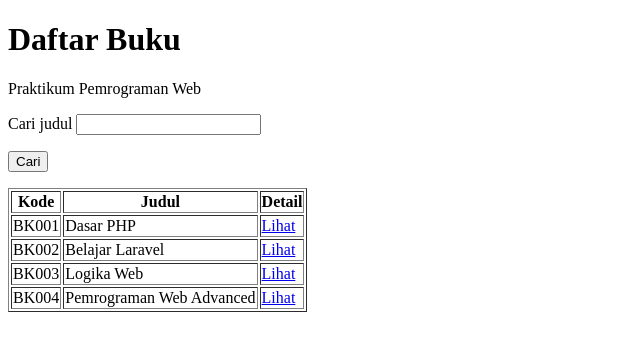
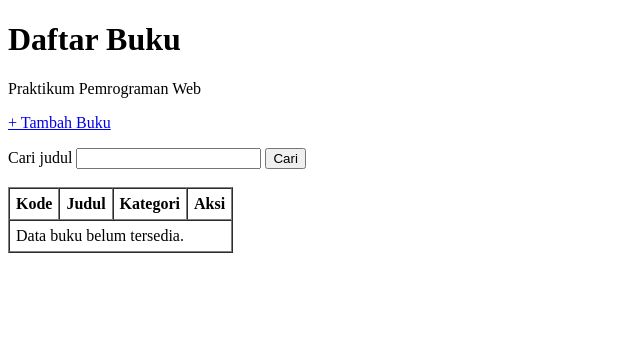
Before and after one commit to allj16/pemrograman_web_2401020007, a Laravel app: page /buku in a window 1280 px wide. Shown: the top 351 px of the page, without its empty margins (0-640 px from the left). Run offline with Laravel 12, Linux system fonts and the light colour scheme; data that the repository does not hold is empty.

Commit message:
Selesaikan Modul 10: Migration, Seeder, Eloquent, dan CRUD Buku

```diff
--- a/app/Http/Controllers/BukuController.php
+++ b/app/Http/Controllers/BukuController.php
@@ -3,6 +3,8 @@
 namespace App\Http\Controllers;
 
 use App\Models\Buku;
+use App\Models\Kategori;
+use Illuminate\Http\RedirectResponse;
 use Illuminate\Http\Request;
 use Illuminate\View\View;
 
@@ -11,21 +13,69 @@ class BukuController extends Controller
     public function index(Request $request): View
     {
         $cari = trim((string) $request->query('cari', ''));
-        $buku = array_values(array_filter(Buku::contoh(),
-            fn ($item) => $cari === '' || stripos($item['judul'], $cari) !== false
-        ));
+
+        $buku = Buku::with('kategori')
+            ->when($cari !== '', function ($query) use ($cari) {
+                $query->where('judul', 'like', "%{$cari}%");
+            })
+            ->get();
 
         return view('buku.index', compact('buku', 'cari'));
     }
 
-    public function show(string $kode): View
+    public function create(): View
     {
-        foreach (Buku::contoh() as $item) {
-            if ($item['kode'] === $kode) {
-                return view('buku.show', ['buku' => $item]);
-            }
-        }
+        $kategori = Kategori::orderBy('nama')->get();
 
-        abort(404);
+        return view('buku.form', [
+            'buku' => null,
+            'kategori' => $kategori,
+        ]);
+    }
+
+    public function store(Request $request): RedirectResponse
+    {
+        $validated = $request->validate([
+            'kode' => 'required|string|max:20|unique:bukus,kode',
+            'judul' => 'required|string|max:255',
+            'kategori_id' => 'required|exists:kategoris,id',
+        ]);
+
+        Buku::create($validated);
+
+        return redirect()->route('buku.index')->with('sukses', 'Buku berhasil ditambahkan.');
+    }
+
+    public function show(Buku $buku): View
+    {
+        $buku->load('kategori');
+
+        return view('buku.show', compact('buku'));
+    }
+
+    public function edit(Buku $buku): View
+    {
+        $kategori = Kategori::orderBy('nama')->get();
+
+        return view('buku.form', compact('buku', 'kategori'));
+    }
+
+    public function update(Request $request, Buku $buku): RedirectResponse
+    {
+        $validated = $request->validate([
+            'judul' => 'required|string|max:255',
+            'kategori_id' => 'required|exists:kategoris,id',
+        ]);
+
+        $buku->update($validated);
+
+        return redirect()->route('buku.index')->with('sukses', 'Perubahan buku tersimpan.');
+    }
+
+    public function destroy(Buku $buku): RedirectResponse
+    {
+        $buku->delete();
+
+        return redirect()->route('buku.index')->with('sukses', 'Buku berhasil dihapus.');
     }
 }
--- a/app/Models/Buku.php
+++ b/app/Models/Buku.php
@@ -3,16 +3,18 @@
 namespace App\Models;
 
 use Illuminate\Database\Eloquent\Model;
+use Illuminate\Database\Eloquent\Relations\BelongsTo;
 
 class Buku extends Model
 {
-    public static function contoh(): array
+    protected $primaryKey = 'kode';
+    public $incrementing = false;
+    protected $keyType = 'string';
+
+    protected $fillable = ['kode', 'judul', 'kategori_id'];
+
+    public function kategori(): BelongsTo
     {
-        return [
-            ['kode' => 'BK001', 'judul' => 'Dasar PHP'],
-            ['kode' => 'BK002', 'judul' => 'Belajar Laravel'],
-            ['kode' => 'BK003', 'judul' => 'Logika Web'],
-            ['kode' => 'BK004', 'judul' => 'Pemrograman Web Advanced'], // Ditambahkan sesuai Tugas 1
-        ];
+        return $this->belongsTo(Kategori::class);
     }
 }
--- a/resources/views/buku/index.blade.php
+++ b/resources/views/buku/index.blade.php
@@ -8,28 +8,49 @@
     <h1>Daftar Buku</h1>
     <p>Praktikum Pemrograman Web</p>
 
-    <form method="GET" action="{{ url('/buku') }}">
-        <p>Cari judul <input name="cari" value="{{ $cari }}"></p>
-        <p><button type="submit">Cari</button></p>
+    @if (session('sukses'))
+        <p><strong>{{ session('sukses') }}</strong></p>
+    @endif
+
+    <p><a href="{{ route('buku.create') }}">+ Tambah Buku</a></p>
+
+    <form method="GET" action="{{ route('buku.index') }}">
+        <label>Cari judul <input type="text" name="cari" value="{{ $cari }}"></label>
+        <button type="submit">Cari</button>
     </form>
+    <br>
 
-    <table border="1">
-        <tr>
-            <th>Kode</th>
-            <th>Judul</th>
-            <th>Detail</th>
-        </tr>
-        @foreach ($buku as $item)
+    <table border="1" cellpadding="6" cellspacing="0">
+        <thead>
             <tr>
-                <td>{{ $item['kode'] }}</td>
-                <td>{{ $item['judul'] }}</td>
-                <td><a href="{{ url('/buku/'.$item['kode']) }}">Lihat</a></td>
+                <th>Kode</th>
+                <th>Judul</th>
+                <th>Kategori</th>
+                <th>Aksi</th>
             </tr>
-        @endforeach
+        </thead>
+        <tbody>
+            @forelse ($buku as $item)
+                <tr>
+                    <td>{{ $item->kode }}</td>
+                    <td>{{ $item->judul }}</td>
+                    <td>{{ $item->kategori->nama ?? '-' }}</td>
+                    <td>
+                        <a href="{{ route('buku.show', $item) }}">Lihat</a> |
+                        <a href="{{ route('buku.edit', $item) }}">Edit</a> |
+                        <form action="{{ route('buku.destroy', $item) }}" method="POST" style="display:inline;">
+                            @csrf
+                            @method('DELETE')
+                            <button type="submit" onclick="return confirm('Yakin hapus buku ini?')">Hapus</button>
+                        </form>
+                    </td>
+                </tr>
+            @empty
+                <tr>
+                    <td colspan="4">Data buku belum tersedia.</td>
+                </tr>
+            @endforelse
+        </tbody>
     </table>
-
-    @if (count($buku) === 0)
-        <p>Data buku tidak ditemukan.</p>
-    @endif
 </body>
 </html>
--- a/resources/views/buku/show.blade.php
+++ b/resources/views/buku/show.blade.php
@@ -6,8 +6,9 @@
 </head>
 <body>
     <h1>Detail Buku</h1>
-    <p>Kode: {{ $buku['kode'] }}</p>
-    <p>Judul: {{ $buku['judul'] }}</p>
+    <p>Kode: {{ $buku->kode }}</p>
+    <p>Judul: {{ $buku->judul }}</p>
+    <p>Kategori: {{ $buku->kategori->nama ?? '-' }}</p>
     <p><a href="{{ url('/buku') }}">Kembali ke daftar</a></p>
 </body>
 </html>
--- a/routes/web.php
+++ b/routes/web.php
@@ -168,5 +168,5 @@ Route::delete('/mahasiswa/{id}', function (int $id) {
     }
 })->name('mahasiswa.destroy');
 
-Route::get('/buku', [BukuController::class, 'index']);
-Route::get('/buku/{kode}', [BukuController::class, 'show']);
+Route::get('/', fn () => redirect()->route('buku.index'));
+Route::resource('buku', BukuController::class);
```
Also changed, not shown: app/Models/Kategori.php (added, +16 -0 lines), database/seeders/BukuSeeder.php (added, +25 -0 lines), database/seeders/DatabaseSeeder.php (+6 -7 lines), database/seeders/KategoriSeeder.php (added, +15 -0 lines), resources/views/buku/form.blade.php (added, +53 -0 lines), database/migrations/2026_11_14_042550_create_kategoris_table.php (added), database/migrations/2026_11_14_042558_create_bukus_table.php (added).
